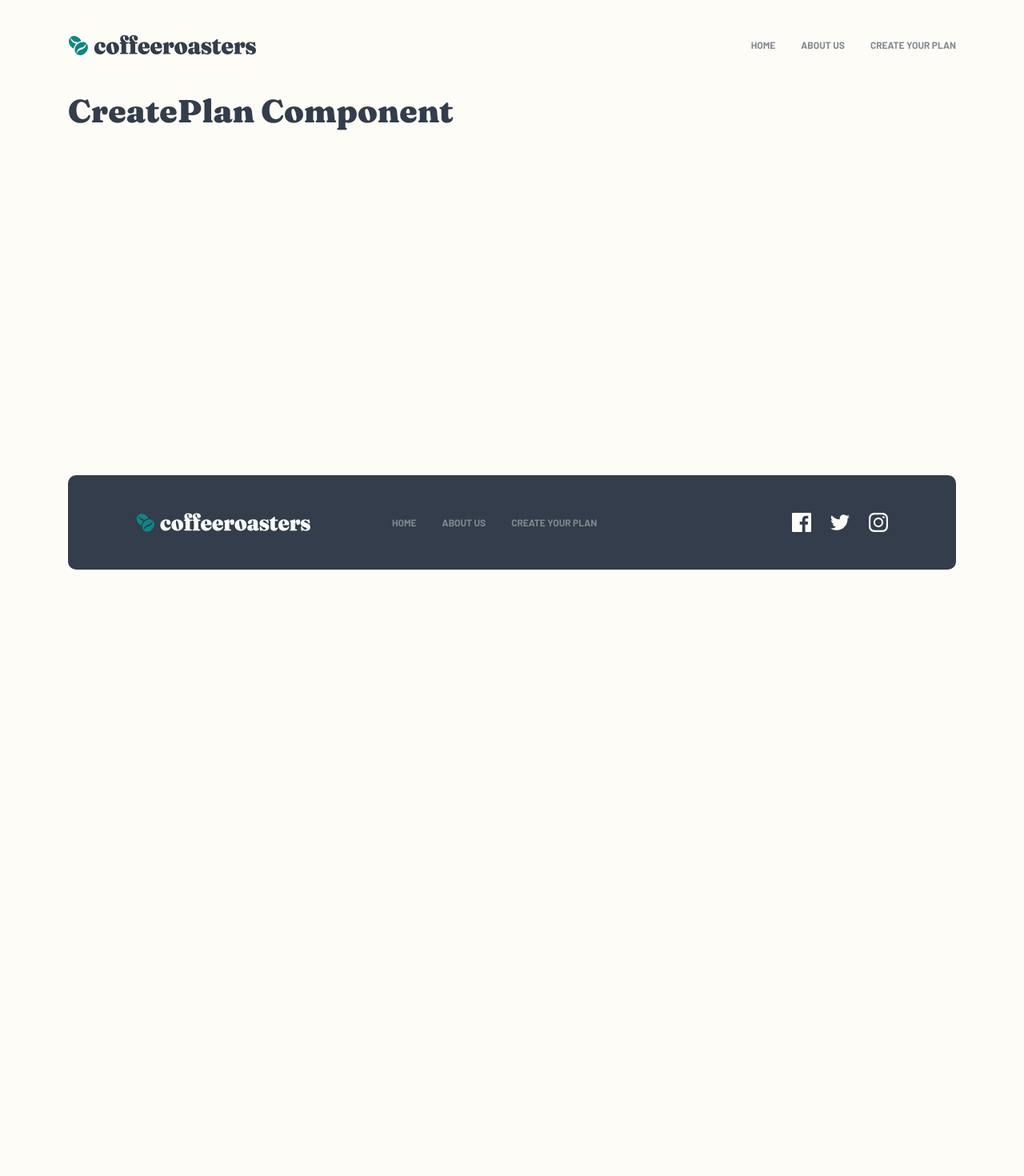
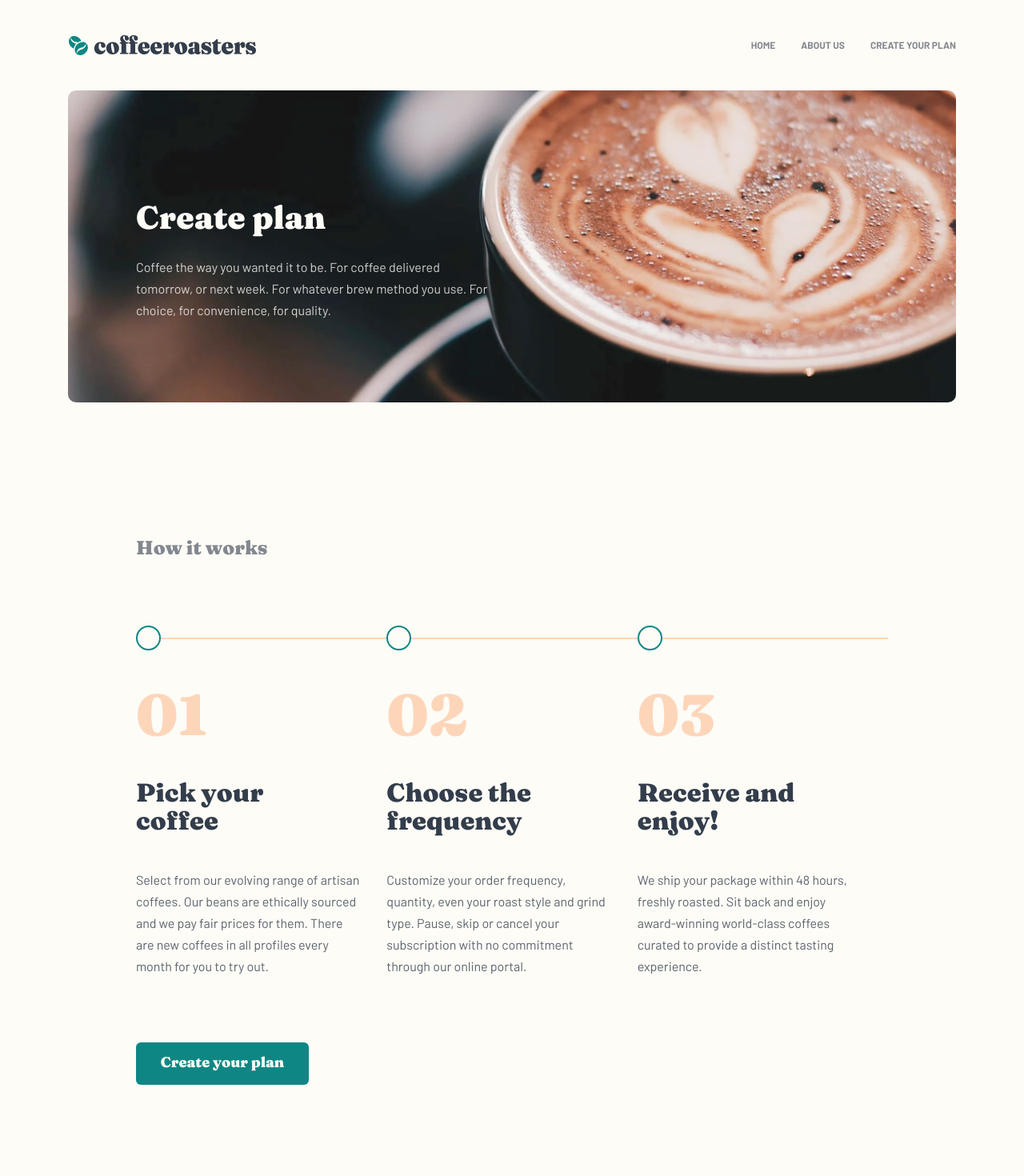
Before and after one commit to CHR-onicles/fm-challenge-coffeeroasters, a React (Create React App) app: page /create-plan in a window 1280 px wide. Shown: the top 1470 px of the page at 80% size. Before the commit the page ends 800 px from the top, so only its background shows below. Built offline with nearby package versions, Linux system fonts and the light colour scheme.

Commit message:
WIP: Added content for Create Plan page

```diff
--- a/src/components/layout/BaseHowItWorks/BaseHowItWorks.tsx
+++ b/src/components/layout/BaseHowItWorks/BaseHowItWorks.tsx
@@ -7,12 +7,13 @@ import { IWorkingStep } from '../../../interfaces/working-step-interface';
 import styles from './BaseHowItWorks.module.scss';
 
 interface IBaseHowItWorksProps {
-  steps: IWorkingStep[]
+  steps: IWorkingStep[];
+  isDark?: boolean;
 }
 
-const BaseHowItWorks = ({ steps }: IBaseHowItWorksProps) => {
+const BaseHowItWorks = ({ steps, isDark = false }: IBaseHowItWorksProps) => {
   return (
-    <section className={ styles['how-it-works'] }>
+    <section className={ styles['how-it-works'] } data-variant={ isDark ? 'dark' : '' }>
       <div className="container">
         <BaseCard customClasses={ styles['how-it-works__card'] }>
           <h2 className={ styles['how-it-works__title'] }>How it works</h2>
--- a/src/data/page-content.ts
+++ b/src/data/page-content.ts
@@ -15,6 +15,10 @@ import desktopCommitmentImage from '../assets/images/about/desktop/image-commitm
 import mobileQualityImage from '../assets/images/about/mobile/image-quality.jpg';
 import tabletQualityImage from '../assets/images/about/tablet/image-quality.jpg';
 import desktopQualityImage from '../assets/images/about/desktop/image-quality.jpg';
+
+import mobilePlanHeroImage from '../assets/images/plan/mobile/image-hero-blackcup.jpg';
+import tabletPlanHeroImage from '../assets/images/plan/tablet/image-hero-blackcup.jpg';
+import desktopPlanHeroImage from '../assets/images/plan/desktop/image-hero-blackcup.jpg';
 
 export const pageContent = new Map();
 
@@ -53,3 +57,12 @@ pageContent.set('about', [
     imagePath: [mobileQualityImage, tabletQualityImage, desktopQualityImage],
   },
 ]);
+
+pageContent.set('plan', [
+  {
+    id: uuidv4(),
+    title: 'Create plan',
+    description: 'Coffee the way you wanted it to be. For coffee delivered tomorrow, or next week. For whatever brew method you use. For choice, for convenience, for quality.',
+    imagePath: [mobilePlanHeroImage, tabletPlanHeroImage, desktopPlanHeroImage],
+  },
+]);
--- a/src/views/AboutUs/AboutUs.tsx
+++ b/src/views/AboutUs/AboutUs.tsx
@@ -30,7 +30,7 @@ const AboutUs = () => {
     } catch (error) {
       setHeadquarters([]);
     }
-  }
+  };
 
   useEffect(() => {
     handleGetPageContent();
--- a/src/views/CreatePlan/CreatePlan.tsx
+++ b/src/views/CreatePlan/CreatePlan.tsx
@@ -1,18 +1,52 @@
-// import { BaseHero } from '../../components/layout';
+import { useState, useEffect, Fragment } from 'react';
+
+import { BaseHero, BaseHowItWorks } from '../../components/layout';
+
+import { getPageContent, getWorkingSteps } from '../../services';
+
+import { IPageContent } from '../../interfaces/page-content-interface';
+import { IWorkingStep } from '../../interfaces/working-step-interface';
 
 const Subscribe = () => {
+  const [ pageContent, setPageContent ] = useState<IPageContent[]>([]);
+  const [ workingSteps, setWorkingSteps ] = useState<IWorkingStep[]>([]);
+
+  const handleGetPageContent = async () => {
+    try {
+      const pageContentData = await getPageContent('plan');
+
+      setPageContent(pageContentData);
+    } catch (error) {
+      setPageContent([]);
+    }
+  };
+
+  const handleGetWorkingSteps = async () => {
+    try {
+      const workingStepsData = await getWorkingSteps();
+
+      setWorkingSteps(workingStepsData);
+    } catch (error) {
+      setWorkingSteps([]);
+    }
+  };
+
+  useEffect(() => {
+    handleGetPageContent();
+    handleGetWorkingSteps();
+  }, []);
+
   return (
     <main>
-      {/* <BaseHero
-        title="Create your plan"
-        description="Some text for the description"
-        imgPath="some image path"
-        imgAltText="Build your subscription plan"
-      /> */}
+      {
+        pageContent.length ? (
+          <Fragment>
+            <BaseHero content={ pageContent[0] }/>
 
-      <section className="container">
-        <h2>CreatePlan Component</h2>
-      </section>
+            <BaseHowItWorks steps={ workingSteps } />
+          </Fragment>
+        ) : null
+      }
     </main>
   );
 };
--- a/src/views/Home/Home.tsx
+++ b/src/views/Home/Home.tsx
@@ -54,7 +54,7 @@ const Home = () => {
     } catch (error) {
       setWorkingSteps([]);
     }
-  }
+  };
 
   useEffect(() => {
     handleGetPageContent();
```
